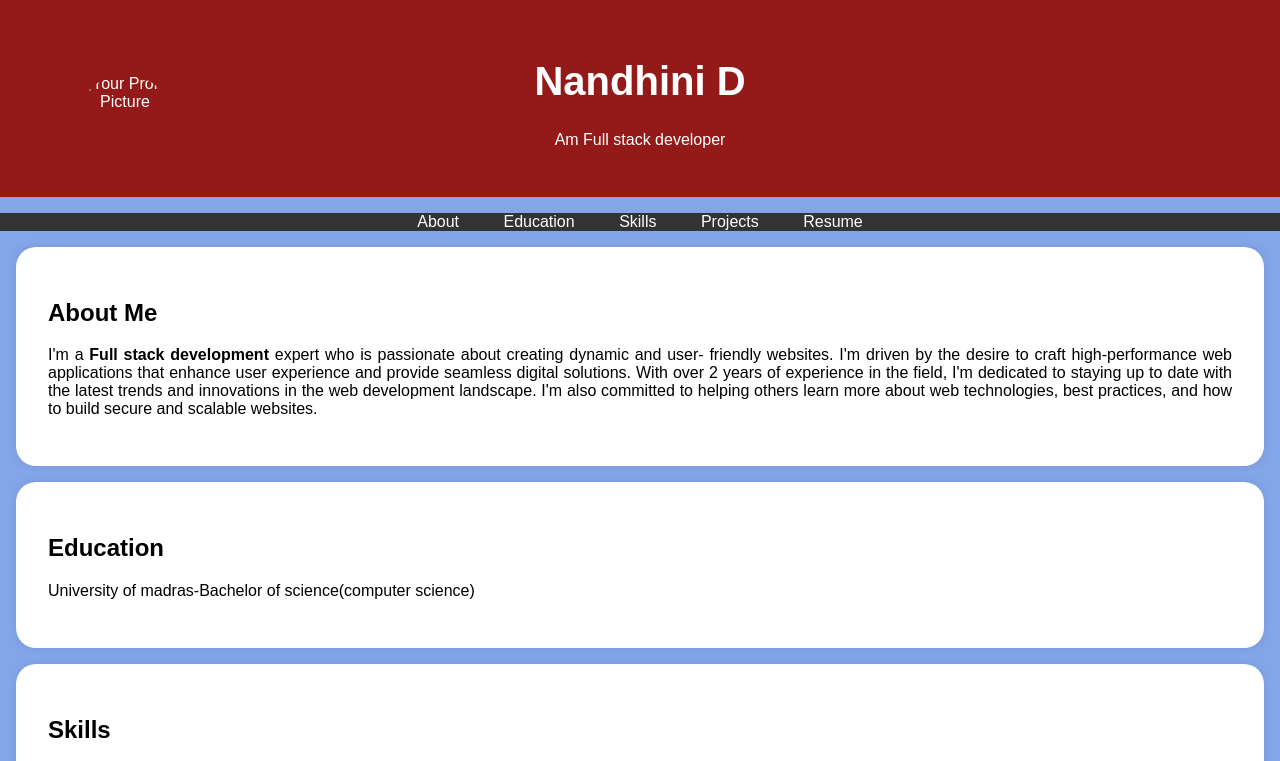
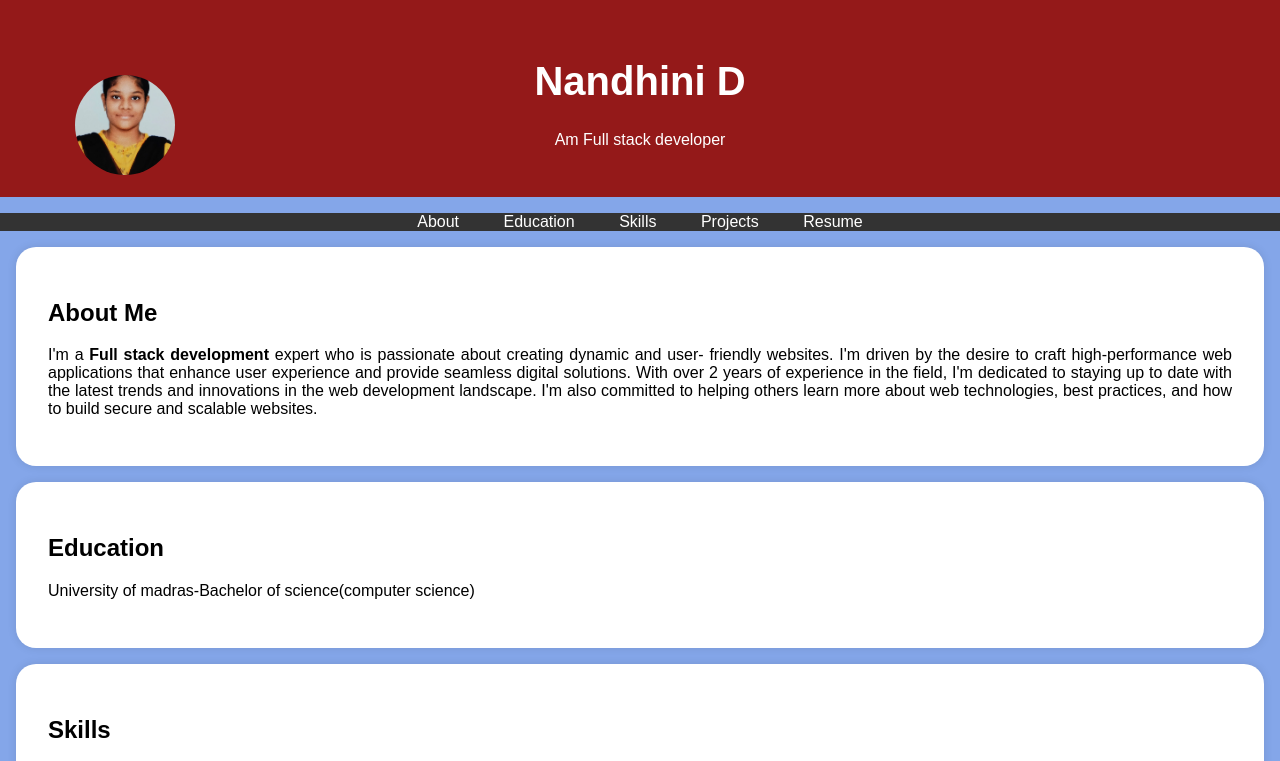
Before and after one commit to Nandhini-1304/digital-portfolio, a plain HTML site: page index.html in a window 1280 px wide. Shown: the top 761 px of the page. Drawn offline with Linux system fonts and the light colour scheme.

Commit message:
Add files via upload

```diff
--- a/index.html
+++ b/index.html
@@ -95,7 +95,7 @@
     <header>
         <div class="header-content">
             <!-- Add your profile picture here -->
-            <img src="porfile.jpeg" alt="Your Profile Picture" class="profile-picture">
+            <img src="profile.jpeg" alt="Your Profile Picture" class="profile-picture">
             <h1>Nandhini D</h1>
             <p>Am Full stack developer</p>
         </div>
```
